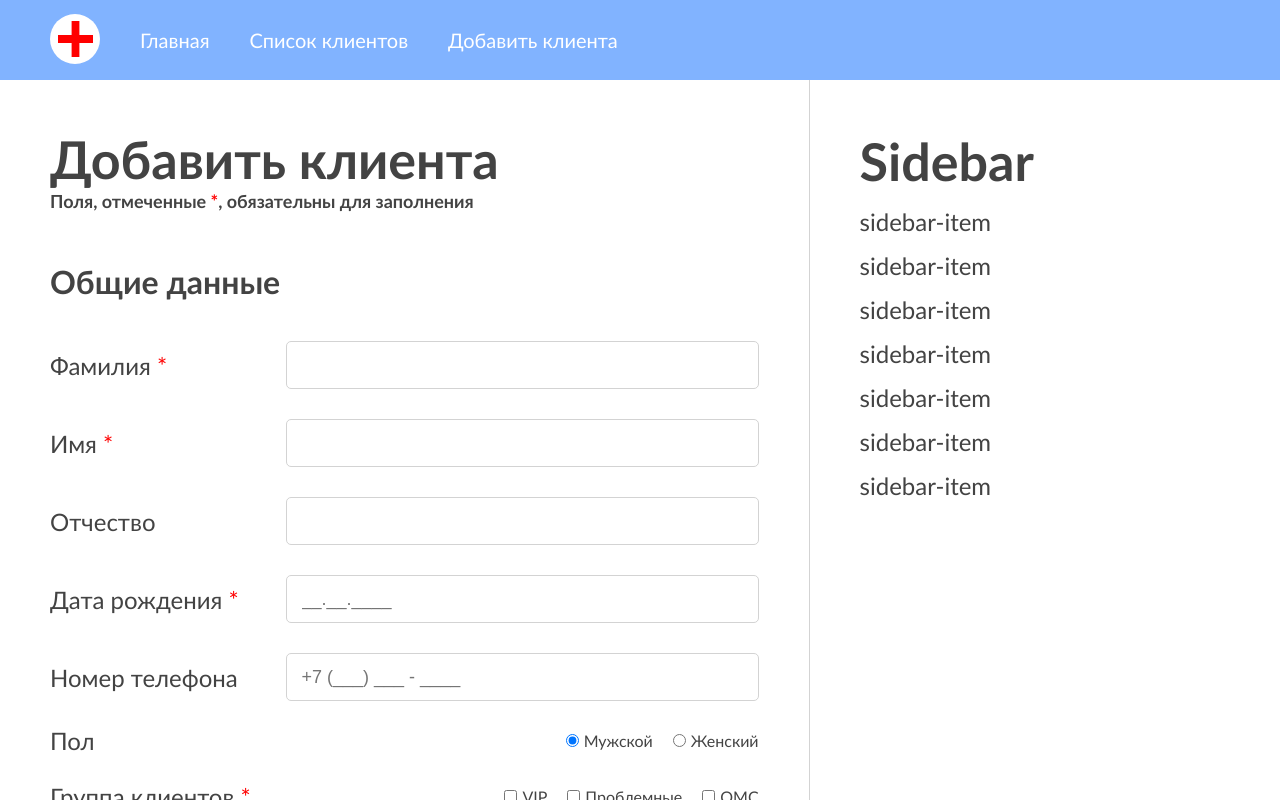
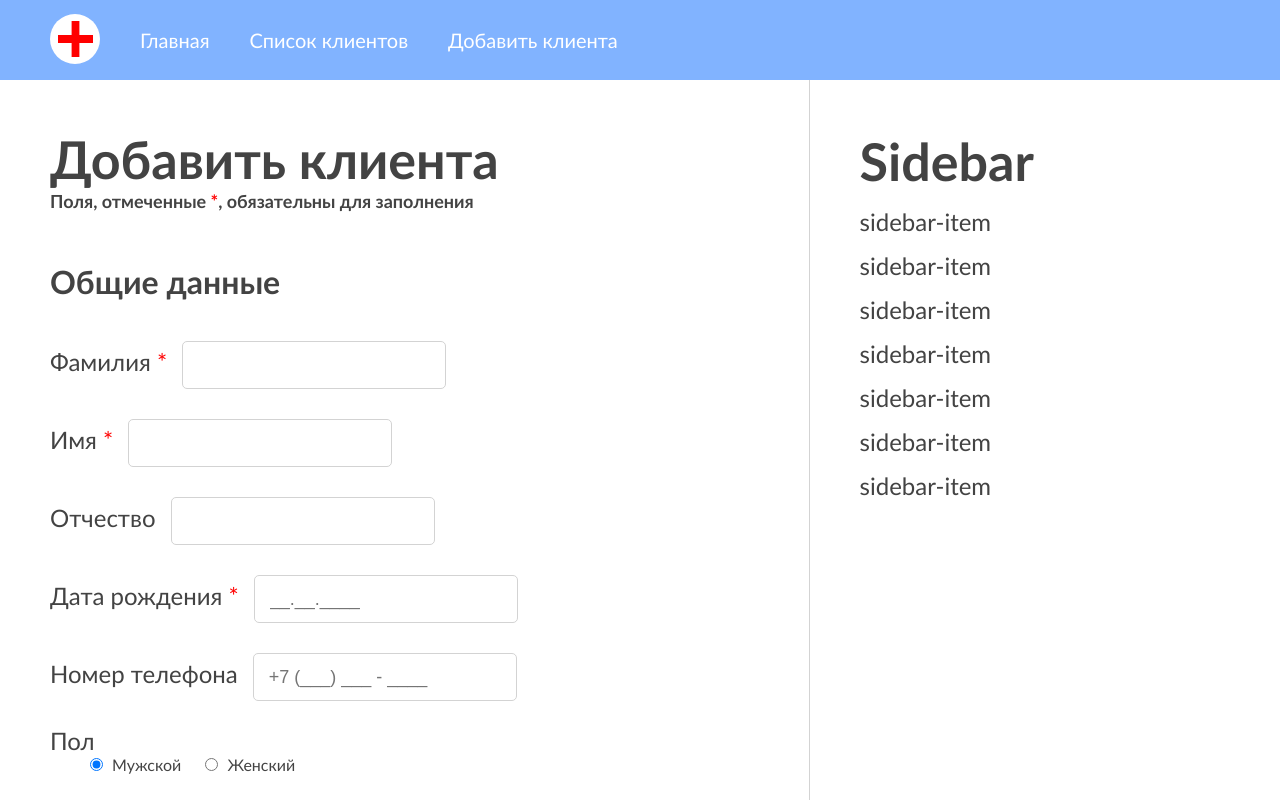
Before and after one commit to nklnke/medods-test-assignment, a Vue app: page / in a window 1280 px wide. Shown: the top 800 px of the page. Built offline with nearby package versions, Linux system fonts and the light colour scheme.

Commit message:
Fix class names

```diff
--- a/src/assets/styles/inputs.sass
+++ b/src/assets/styles/inputs.sass
@@ -29,14 +29,15 @@ select
 .sms-checkbox input
   margin-right: 5px
 
-form div
+.form-group
   display: flex
   justify-content: flex-start
   align-items: center
 
-label
+.form-group__label
   flex: 1
 
 input[type=text],
-select
+select,
+.form-group__input
   flex: 2
```
